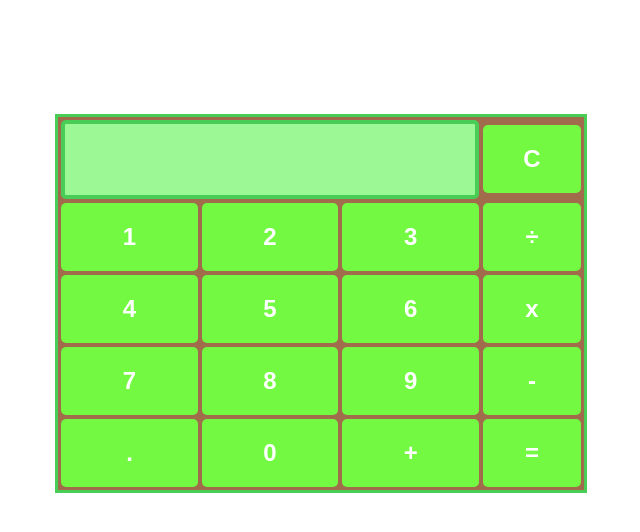
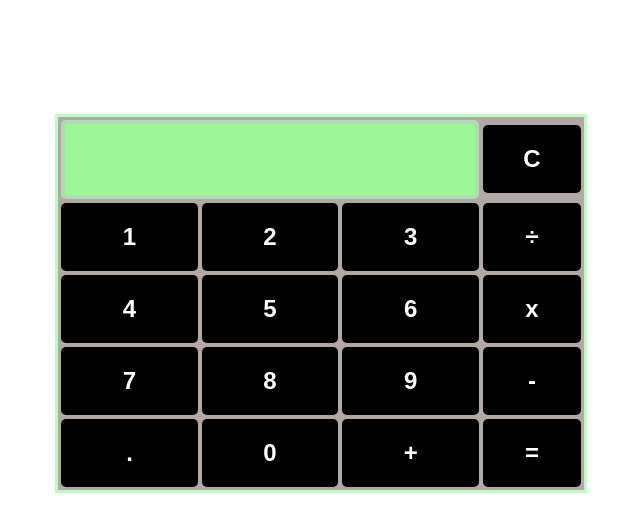
Before and after one commit to Abdallh1702/Calculator, a plain HTML site: page index.html in a window 1280 px wide. Shown: the whole page, without its empty margins (319-959 px from the left). Drawn offline with Linux system fonts and the light colour scheme.

Commit message:
Update index.css

```diff
--- a/css/index.css
+++ b/css/index.css
@@ -1,15 +1,15 @@
 table {
-    border: 3px solid rgb(73, 205, 86);
+    border: 3px solid rgb(185 255 192);
     margin-left: auto;
     margin-right: auto;
     margin-top: 9%;
-    background-color: rgb(161, 108, 76);
+    background-color: rgb(179 169 164);
 }
 
 input[type="button"] {
     width: 100%;
     padding: 20px 40px;
-    background-color: rgb(115, 249, 66);
+    background-color: black;
     color: white;
     font-size: 24px;
     font-weight: bold;
@@ -23,10 +23,10 @@ input[type="text"] {
     font-weight: bold;
     border: none;
     border-radius: 5px;
-    border: 4px solid rgb(73, 205, 86);
+    border: 4px solid wheat;
 }
 
 #result {
-    border: 4px solid rgb(73, 205, 86);
+    border: 4px solid rgb(177 219 181);
     background-color: rgb(155, 248, 148);
 }
```
